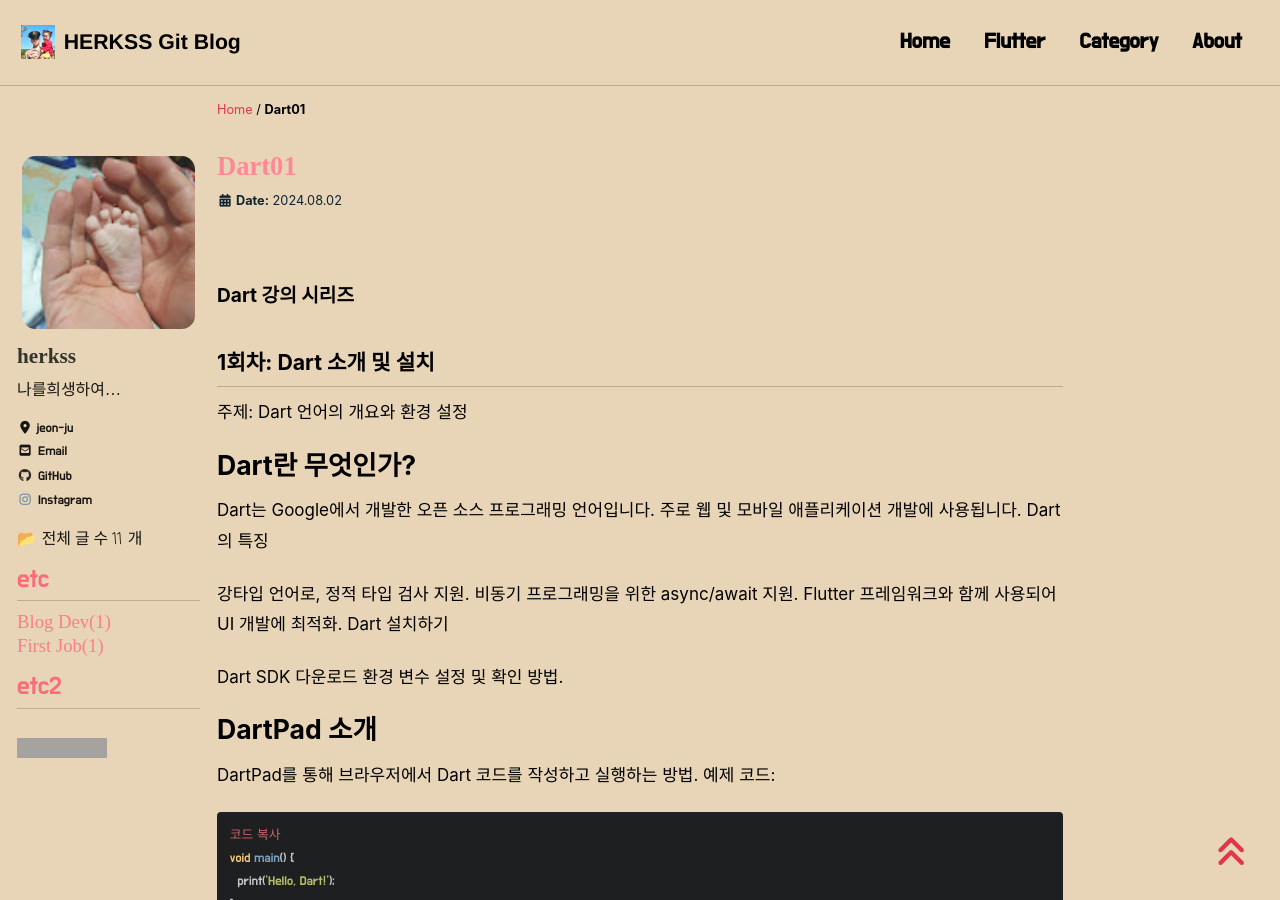
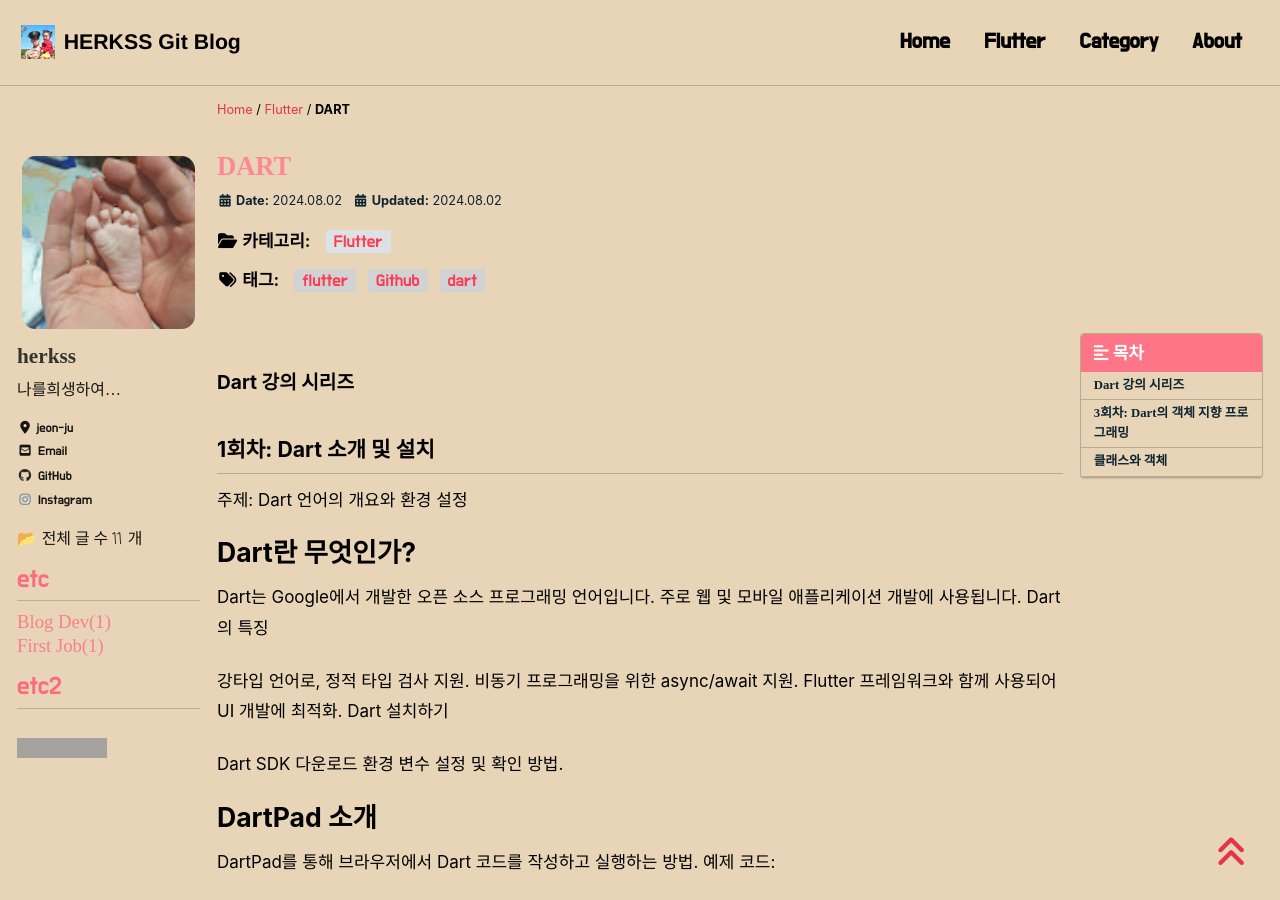
Before and after one commit to herkss/herkss.github.io, a Jekyll site: the page built from _posts/Flutter/2024-08-02-dart01.md, in a window 1280 px wide and 900 px high. Built offline with Jekyll 4.4.1, drawn with Linux system fonts in a browser that asks for light colours; cached includes are drawn as plain includes; nearby versions of some CDN libraries; some web fonts are replaced; comment, search, counter and statistics services are not loaded; some of the changed text lies outside the part shown; grey boxes are pictures that could not be loaded.

Commit message:
Update 2024-08-02-dart01.md

```diff
--- a/_posts/Flutter/2024-08-02-dart01.md
+++ b/_posts/Flutter/2024-08-02-dart01.md
@@ -1,3 +1,21 @@
+---
+title:  "DART "
+excerpt: "다트강좌"
+
+categories:
+  - Flutter
+tags:
+  - [dart, flutter, Github,]
+
+toc: true
+toc_sticky: true
+
+date: 2024-08-02
+last_modified_at: 2024-08-02
+
+---
+
+
 ### Dart 강의 시리즈
 ## 1회차: Dart 소개 및 설치
 주제: Dart 언어의 개요와 환경 설정
```
